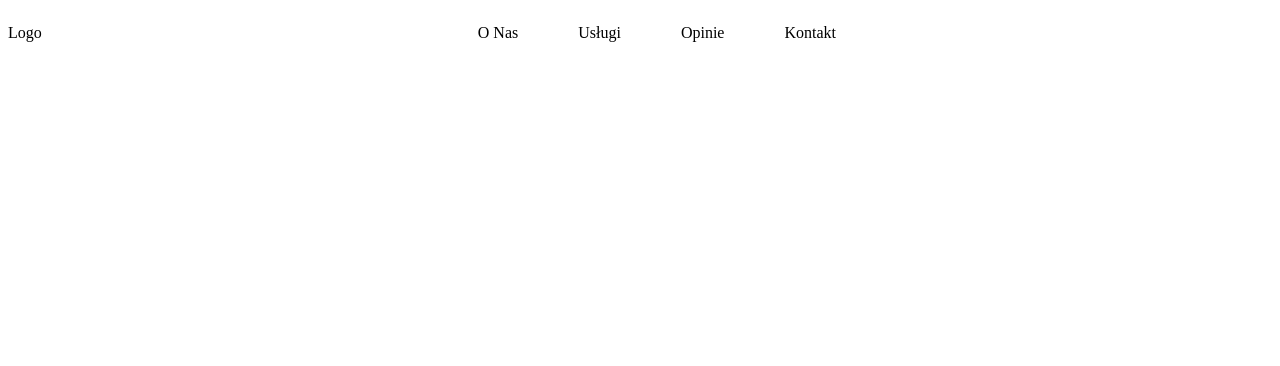
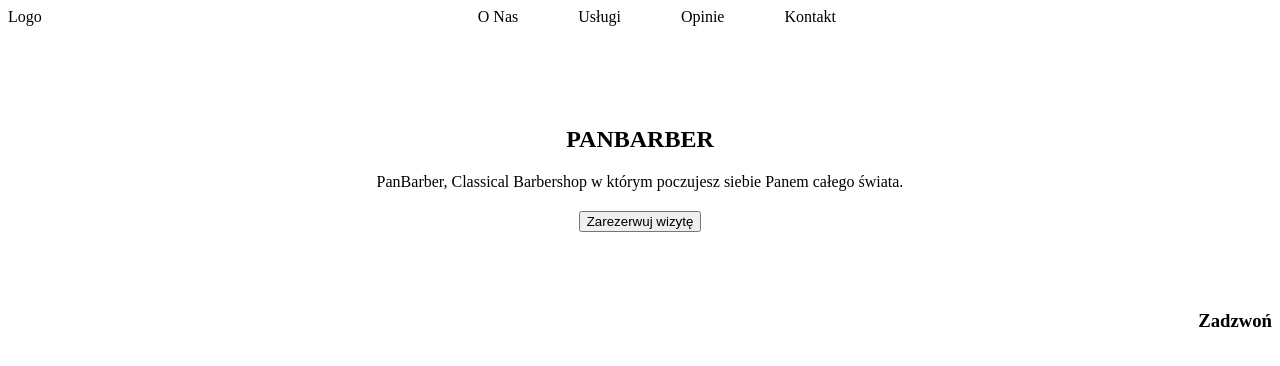
Before and after one commit to theCapnCoder/Panbarber, a React (Create React App) app: page / in a window 1280 px wide. Shown: the top 366 px of the page. Built offline with nearby package versions, Linux system fonts and the light colour scheme.

Commit message:
feat: Main template

```diff
--- a/src/App.tsx
+++ b/src/App.tsx
@@ -1,4 +1,5 @@
 import { Header } from "./componetns/Header/Header";
+import { Main } from "./componetns/Main/Main";
 
 import styles from "./style.module.scss";
 
@@ -6,6 +7,7 @@ function App() {
   return (
     <div className={styles.app}>
       <Header />
+      <Main />
     </div>
   );
 }
--- /dev/null
+++ b/src/componetns/Main/Main.tsx
@@ -0,0 +1,19 @@
+import styles from "./style.module.scss";
+
+export const Main = () => {
+  return (
+    <section className={styles.main}>
+      <h1>PANBARBER</h1>
+      <p>
+        PanBarber, Classical Barbershop w którym poczujesz siebie Panem całego
+        świata.
+      </p>
+
+      <button>Zarezerwuj wizytę</button>
+
+      <div className={styles.contact}>
+        <h3>Zadzwoń</h3>
+      </div>
+    </section>
+  );
+};
--- /dev/null
+++ b/src/componetns/Main/style.module.scss
@@ -0,0 +1,15 @@
+.main {
+  position: relative;
+  padding: 100px 0;
+  display: flex;
+  flex-direction: column;
+  justify-content: center;
+  align-items: center;
+  gap: 20px;
+
+  .contact {
+    position: absolute;
+    right: 0;
+    bottom: 0;
+  }
+}
--- a/src/style.module.scss
+++ b/src/style.module.scss
@@ -1,6 +1,17 @@
 .app {
   max-width: 1440px;
   margin: 0 auto;
+}
+
+h1,
+h2,
+h3,
+h4,
+h5,
+h6,
+p {
+  margin: 0;
+  padding: 0;
 }
 
 ul {
```
